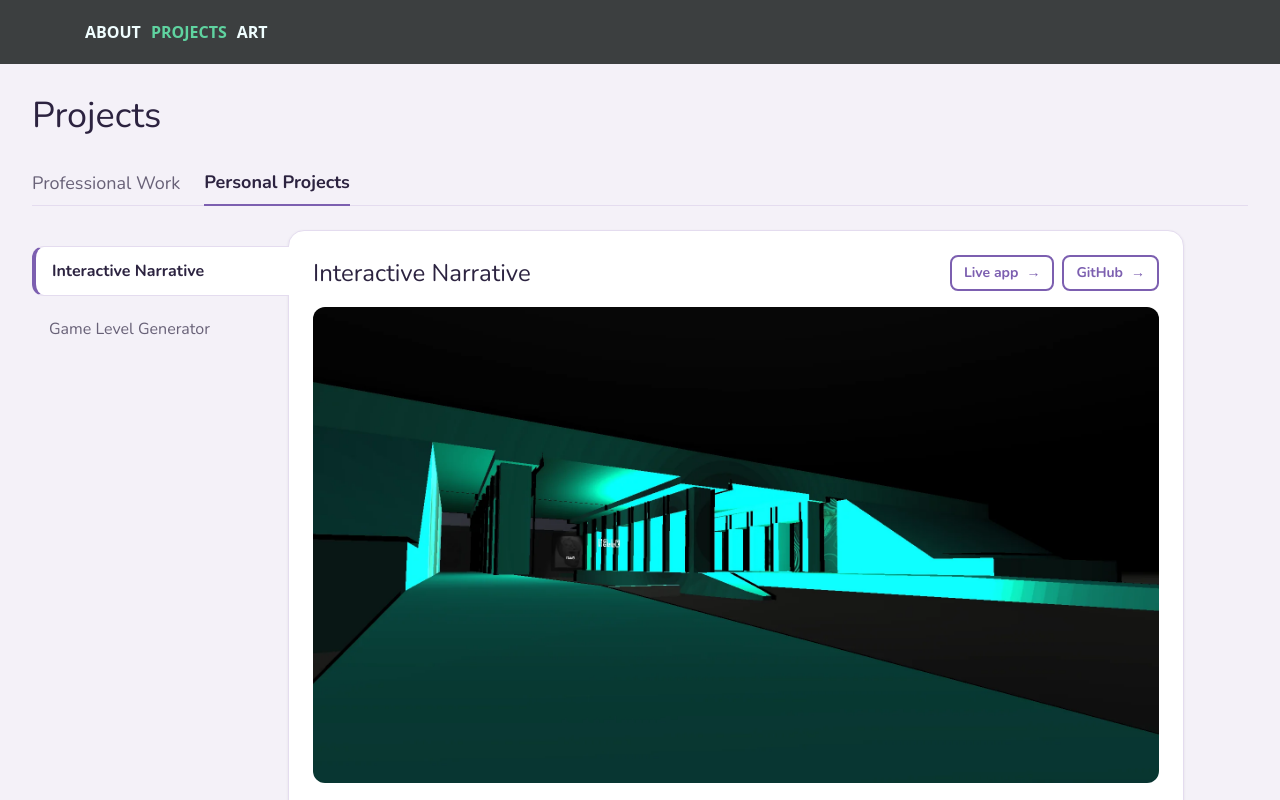
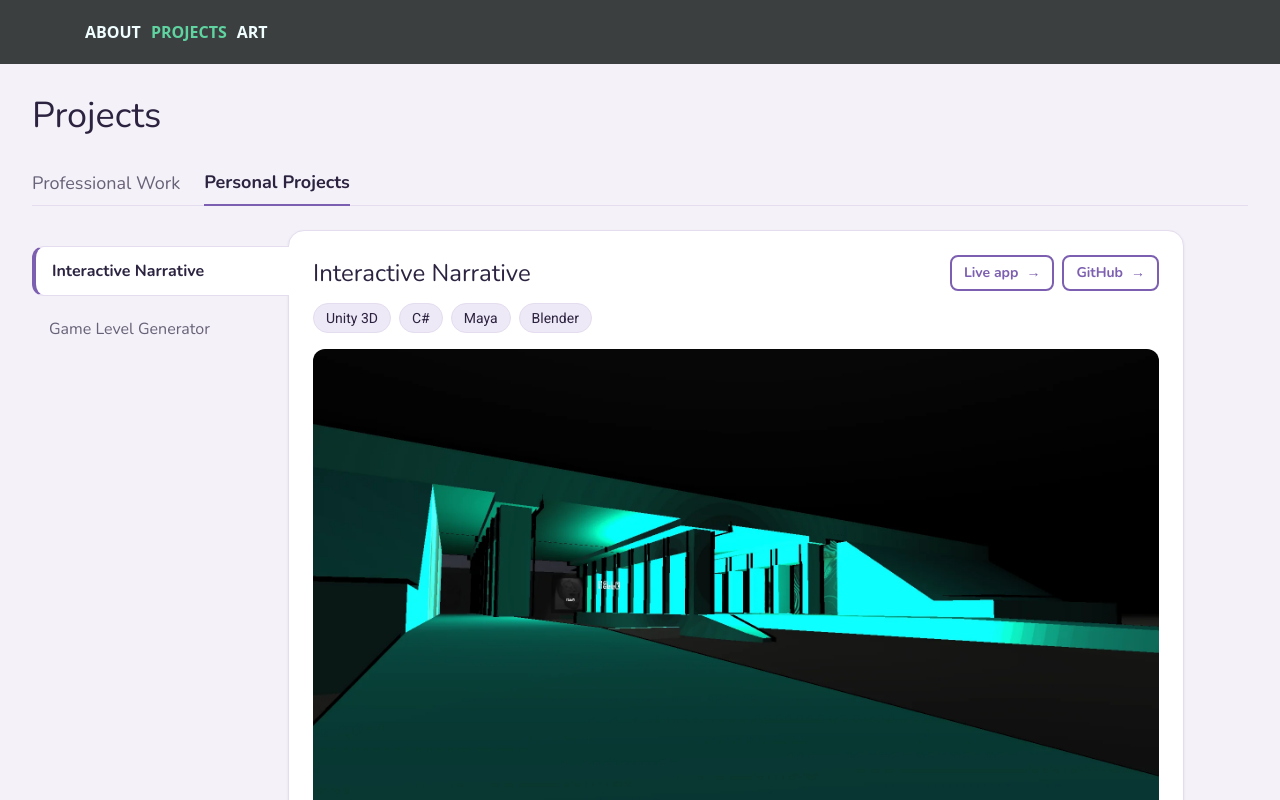
Before and after one commit to raycoti/raysite, a Next.js app: page /projects in a window 1280 px wide. Both pictures are taken after a click on the tab "Personal Projects". Shown: the top 800 px of the page. Built offline with nearby package versions, Linux system fonts and the light colour scheme.

Commit message:
add tech info chips, remove old splash page

```diff
--- a/next.config.ts
+++ b/next.config.ts
@@ -4,8 +4,17 @@ const nextConfig: NextConfig = {
   // The Docker image sets NEXT_OUTPUT=standalone to emit a self-contained server in
   // .next/standalone. Heroku and local builds use the regular output with `next start`.
   output: process.env.NEXT_OUTPUT === 'standalone' ? 'standalone' : undefined,
+  // Dev only: lets a phone on the local network load the dev server's scripts. Without this,
+  // pages load from this computer's network address but don't respond to taps. Update it if the
+  // addresses change.
+  allowedDevOrigins: ['192.168.4.36', '192.168.4.37'],
   experimental: {
     viewTransition: true
+  },
+  // About is now the home page; keep old /about links working. Temporary (307) so browsers don't
+  // cache it, in case /about becomes its own page again.
+  async redirects() {
+    return [{source: '/about', destination: '/', permanent: false}];
   }
 };
 
--- a/src/app/about/page.tsx
+++ /dev/null
@@ -1,8 +0,0 @@
-import type {Metadata} from 'next';
-import AboutMePage from './components';
-
-export const metadata: Metadata = {
-  title: 'About'
-};
-
-export default AboutMePage;
--- a/src/app/nav.tsx
+++ b/src/app/nav.tsx
@@ -4,22 +4,26 @@ import Link from 'next/link';
 
 import './nav.css';
 
-const paths = ['/about', '/projects', '/art'];
+const links = [
+  {href: '/', label: 'about'},
+  {href: '/projects', label: 'projects'},
+  {href: '/art', label: 'art'}
+];
 
 const NavBar = () => {
   const pathname = usePathname();
   return (
     <nav id='nav' aria-label='Main'>
-      {paths.map((path) => {
-        const isActive = pathname === path;
+      {links.map(({href, label}) => {
+        const isActive = pathname === href;
         return (
           <Link
-            key={path}
+            key={href}
             className={isActive ? 'active' : undefined}
             aria-current={isActive ? 'page' : undefined}
-            href={path}
+            href={href}
           >
-            {path.replace('/', '')}
+            {label}
           </Link>
         );
       })}
--- a/src/app/page.tsx
+++ b/src/app/page.tsx
@@ -1,20 +1,4 @@
-import Link from 'next/link';
-import {ViewTransition} from 'react';
+import AboutMePage from './about/components';
 
-export default function Home() {
-  return (
-    <ViewTransition default='no-fade' enter='slide-in' exit='slide-out'>
-      <div className='home-container relative flex min-h-dvh min-w-full flex-col items-center justify-center text-center opacity-100'>
-        <div className='white relative flex w-full max-w-4xl flex-col items-center justify-center py-7'>
-          <h1 className='my-5 font-heading text-6xl font-bold'>Ray Coti</h1>
-          <h2 className='my-5 font-heading text-3xl font-bold'>
-            Blurring the line between dreams and reality
-          </h2>
-          <Link className='enter font-body' href='/about'>
-            ENTER
-          </Link>
-        </div>
-      </div>
-    </ViewTransition>
-  );
-}
+// The About page is the home page. /about redirects here (see next.config.ts).
+export default AboutMePage;
--- a/src/app/projects/page.tsx
+++ b/src/app/projects/page.tsx
@@ -111,6 +111,7 @@ const ProjectsPage = () => {
               description={selectedProject.description}
               imagePath={selectedProject.image}
               link={selectedProject.link}
+              tech={selectedProject.tech}
             />
           )}
         </div>
--- a/src/app/projects/projectInfo.ts
+++ b/src/app/projects/projectInfo.ts
@@ -14,6 +14,8 @@ export interface Project {
    * "See project"; use a list of named links to show several, e.g. a repo and a live app.
    */
   link?: string | ProjectLink[];
+  /** Optional technologies used, shown as chips under the title and links. */
+  tech?: string[];
 }
 
 export type ProjectCategory = 'personal' | 'professional';
@@ -28,7 +30,8 @@ Maya3D, and Blender.`,
     link: [
       {name: 'Live app', link: 'https://interactivenarrative.azurewebsites.net/'},
       {name: 'GitHub', link: 'https://github.com/raycoti/Interactive-Narrative-'}
-    ]
+    ],
+    tech: ['Unity 3D', 'C#', 'Maya', 'Blender']
   },
   gameLevelGenerator: {
     name: 'Game level generator',
@@ -38,7 +41,8 @@ Maya3D, and Blender.`,
     link: [
       {name: 'Live app', link: 'https://playcanv.as/p/C6vQ4bnn/'},
       {name: 'GitHub', link: 'https://github.com/raycoti/environmentgenerator2'}
-    ]
+    ],
+    tech: ['React', 'PlayCanvas']
   }
 } satisfies Record<string, Project>;
 
--- a/src/app/projects/projectItem.tsx
+++ b/src/app/projects/projectItem.tsx
@@ -7,6 +7,7 @@ interface ProjectItemProps {
   description: string;
   imagePath: string;
   link?: Project['link'];
+  tech?: string[];
   /** When set, the card is the tab panel for the project tab with this id. */
   panelId?: string;
   tabId?: string;
@@ -34,7 +35,15 @@ const ProjectLinkButton = ({name, link}: ProjectLink) =>
     </Link>
   );
 
-const ProjectItem = ({name, description, imagePath, link, panelId, tabId}: ProjectItemProps) => {
+const ProjectItem = ({
+  name,
+  description,
+  imagePath,
+  link,
+  tech = [],
+  panelId,
+  tabId
+}: ProjectItemProps) => {
   const links = toLinks(link);
 
   return (
@@ -45,7 +54,7 @@ const ProjectItem = ({name, description, imagePath, link, panelId, tabId}: Proje
       className='max-w-4xl flex-1 rounded-2xl border border-card-border bg-card p-6 shadow-card'
     >
       {/* Title with the links beside it; the links wrap under the title on phones. */}
-      <div className='mb-4 flex flex-col gap-3 sm:flex-row sm:items-center sm:justify-between'>
+      <div className='mb-3 flex flex-col gap-3 sm:flex-row sm:items-center sm:justify-between'>
         <h2 className='font-heading text-2xl capitalize'>{name}</h2>
         {links.length > 0 && (
           <div className='flex flex-wrap gap-2'>
@@ -55,6 +64,18 @@ const ProjectItem = ({name, description, imagePath, link, panelId, tabId}: Proje
           </div>
         )}
       </div>
+      {tech.length > 0 && (
+        <ul aria-label='Built with' className='mb-4 flex flex-wrap gap-2'>
+          {tech.map((item) => (
+            <li
+              key={item}
+              className='rounded-full border border-card-border bg-card-tint px-3 py-1 font-body text-sm'
+            >
+              {item}
+            </li>
+          ))}
+        </ul>
+      )}
       <div className='flex flex-col gap-6'>
         {imagePath && (
           <div className='relative aspect-video w-full overflow-hidden rounded-xl'>
--- /dev/null
+++ b/src/app/slideOut.tsx
@@ -0,0 +1,23 @@
+import Link from 'next/link';
+import {ViewTransition} from 'react';
+
+// Former landing page ("Blurring the line between dreams and reality" with an ENTER button),
+// kept for later. Not a route: only page.tsx files are. To use it again, render <SlideOut /> from
+// a page.tsx and update the ENTER link, which still points at /about.
+export default function SlideOut() {
+  return (
+    <ViewTransition default='no-fade' enter='slide-in' exit='slide-out'>
+      <div className='home-container relative flex min-h-dvh min-w-full flex-col items-center justify-center text-center opacity-100'>
+        <div className='white relative flex w-full max-w-4xl flex-col items-center justify-center py-7'>
+          <h1 className='my-5 font-heading text-6xl font-bold'>Ray Coti</h1>
+          <h2 className='my-5 font-heading text-3xl font-bold'>
+            Blurring the line between dreams and reality
+          </h2>
+          <Link className='enter font-body' href='/about'>
+            ENTER
+          </Link>
+        </div>
+      </div>
+    </ViewTransition>
+  );
+}
```
